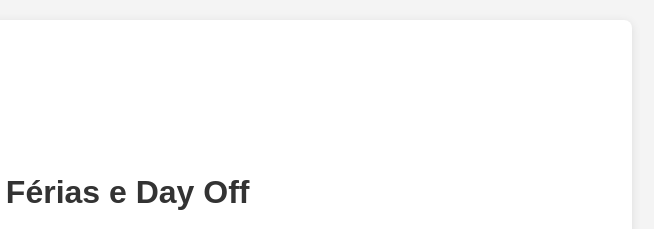
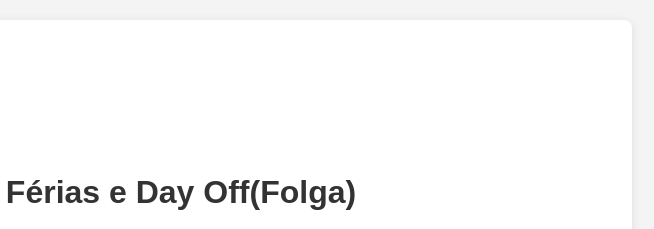
Before and after one commit to alanraldi/feriasbanqi, a plain HTML site: page index.html in a window 1280 px wide. Shown: the top 229 px of the page, 428-1082 px from the left. Drawn offline with Linux system fonts and the light colour scheme; no server answers.

Commit message:
ajuste texto

```diff
--- a/index.html
+++ b/index.html
@@ -16,7 +16,7 @@
         <!-- Adicionando o logo do banQi -->
         <img src="https://banqi.com.br/assets/img/ui/logo-internas.svg" alt="Logo do banQi" class="logo" />
 
-        <h1>Cadastro de Férias e Day Off</h1>
+        <h1>Cadastro de Férias e Day Off(Folga)</h1>
 
         <!-- Formulário de Cadastro -->
         <form id="cadastro-form">
```
